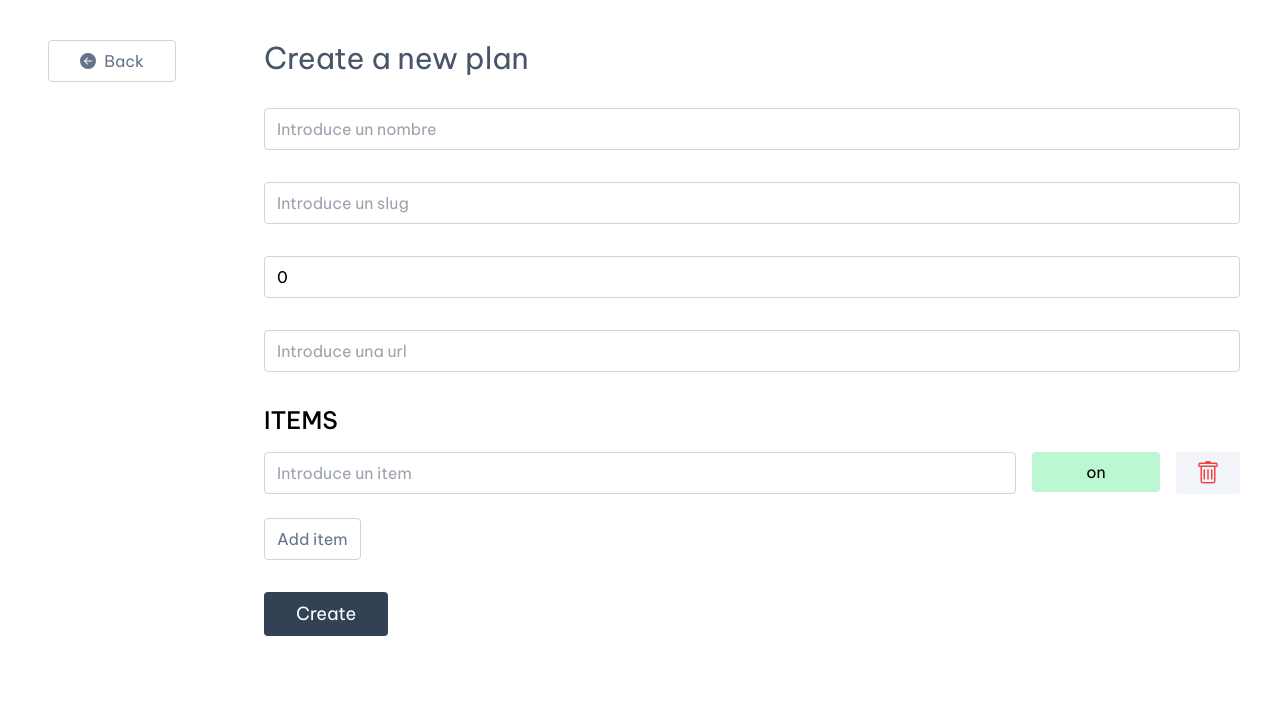
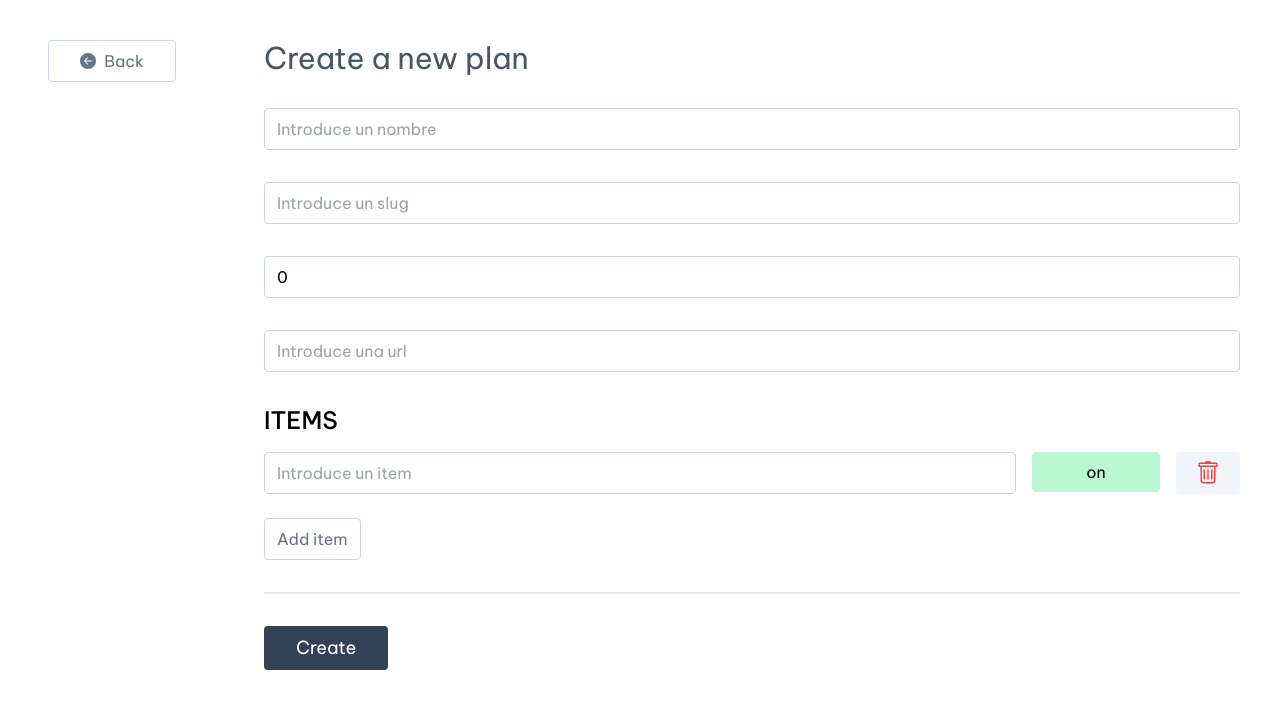
Before and after one commit to fervillalbag/metalhead, a Next.js app in the folder app/: page /admin/create/plan in a window 1280 px wide. Shown: the top 708 px of the page. Built offline with nearby package versions, Linux system fonts and the light colour scheme.

Commit message:
feat: line at plan/create plan/slug

```diff
--- a/app/src/pages/admin/create/plan.tsx
+++ b/app/src/pages/admin/create/plan.tsx
@@ -199,6 +199,9 @@ const CreatePlanAdmin: React.FC = () => {
         >
           Add item
         </button>
+
+        <div className="border border-slate-200 mt-8"></div>
+
         <button
           className="bg-slate-700 text-white rounded block px-8 text-lg py-2 mt-8"
           onClick={handleCreatePlan}
--- a/app/src/pages/admin/growth/[id].tsx
+++ b/app/src/pages/admin/growth/[id].tsx
@@ -140,6 +140,9 @@ const GrowthId = () => {
           >
             Add input description
           </button>
+
+          <div className="border border-slate-200 mt-8"></div>
+
           <button
             className="bg-slate-700 text-white rounded block px-8 text-lg py-2 mt-8"
             onClick={handleUpdate}
--- a/app/src/pages/admin/plan/[slug].tsx
+++ b/app/src/pages/admin/plan/[slug].tsx
@@ -203,6 +203,9 @@ const SlugPlanAdmin: React.FC = () => {
         >
           Add plan item
         </button>
+
+        <div className="border border-slate-200 mt-8"></div>
+
         <button
           className="bg-slate-700 text-white rounded block px-8 text-lg py-2 mt-8"
           onClick={handleUpdate}
```
